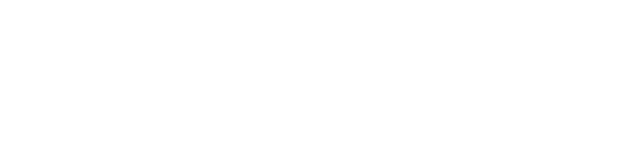
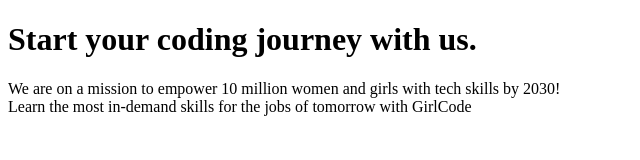
Before and after one commit to DevMpho/girlcode-website-clone, a plain HTML site: page Home-page.html in a window 1280 px wide. Shown: the whole page, without its empty margins (0-640 px from the left). Drawn offline with Linux system fonts and the light colour scheme.

Commit message:
Added contents to Home-page.html file

```diff
--- a/Home-page.html
+++ b/Home-page.html
@@ -3,9 +3,12 @@
 <head>
     <meta charset="UTF-8">
     <meta name="viewport" content="width=device-width, initial-scale=1.0">
-    <title>Document</title>
+    <title>Girlcode</title>
 </head>
 <body>
+    <h1>Start your coding journey with us.</h1>
+    <p>We are on a mission to empower 10 million women and girls with tech skills by 2030!<br>
+         Learn the most in-demand skills for the jobs of tomorrow with GirlCode</p>
 
 </body>
 </html>
```
